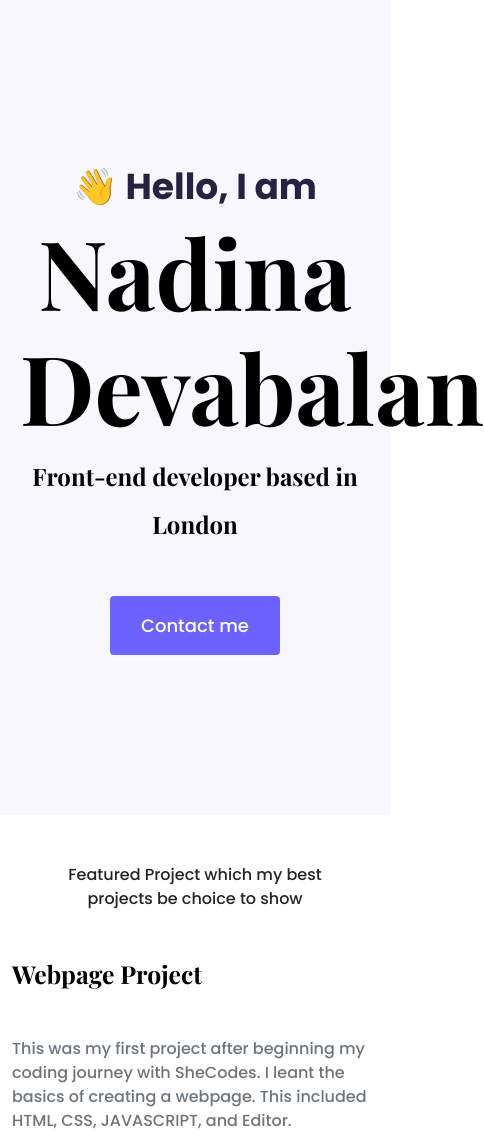
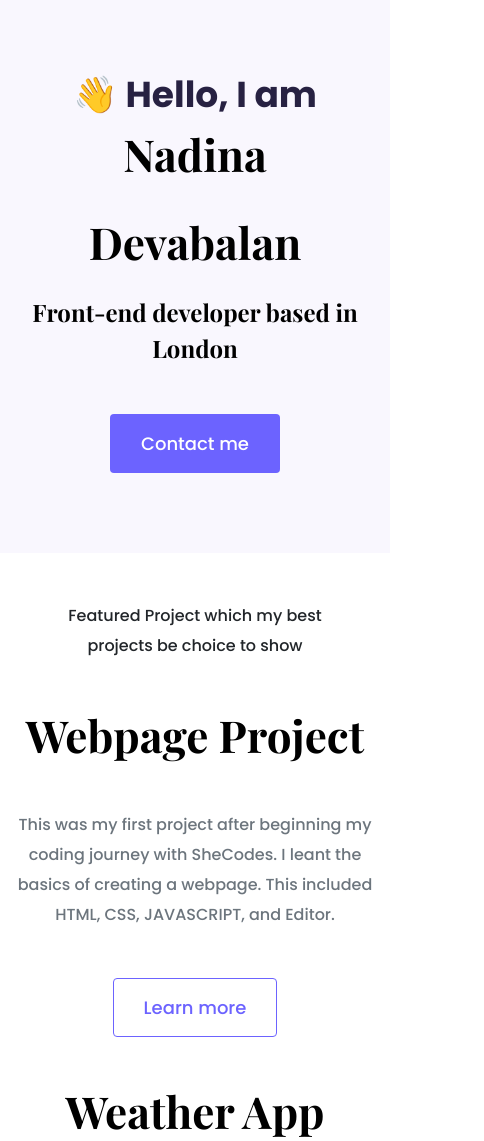
Before and after one commit to NadinaD06/FrontPage-SheCodes, a website: page index.html in a window 390 px wide. Shown: the top 1141 px of the page, 484 px wide, since content can reach past the window. Drawn offline with nearby package versions, Linux system fonts and the light colour scheme.

Commit message:
Update portfolio.css

```diff
--- a/styles/portfolio.css
+++ b/styles/portfolio.css
@@ -22,10 +22,17 @@ h6 {
 
 h1 {
   font-size: 96px;
+  line-height: 1.5;
+}
+
+h2 {
+  font-size: 64px;
 }
 
 p {
   font-weight: normal;
+  font-size: 16px;
+  line-height: 30px;
 }
 
 .hero {
@@ -44,7 +51,7 @@ p {
 .hero h2 {
   font-family: var(--heading-font-family);
   font-weight: normal;
-  line-height: 2;
+  line-height: 1.5;
   font-size: 24px;
 }
 
@@ -56,3 +63,36 @@ p {
   line-height: 27px;
   padding: 15px 30px;
 }
+
+.btn-branding-outline {
+  color: var(--branding-color);
+  border: 1px solid var(--branding-color);
+  border-radius: 4px;
+  font-size: 18px;
+  line-height: 27px;
+  padding: 15px 30px;
+}
+
+.project-desciption {
+  padding: 120px 60px;
+}
+
+@media (max-width: 900px) {
+  h1 {
+    font-size: 44px;
+    line-height: 2;
+  }
+
+  h2 {
+    font-size: 44px;
+  }
+
+  .hero {
+    padding: 80px 20px;
+  }
+
+  .project-desciption {
+    padding: 0;
+    text-align: center;
+  }
+}
```
